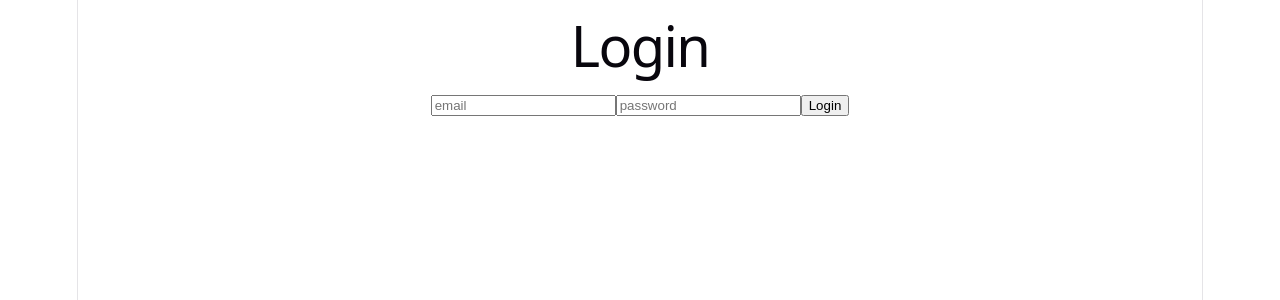
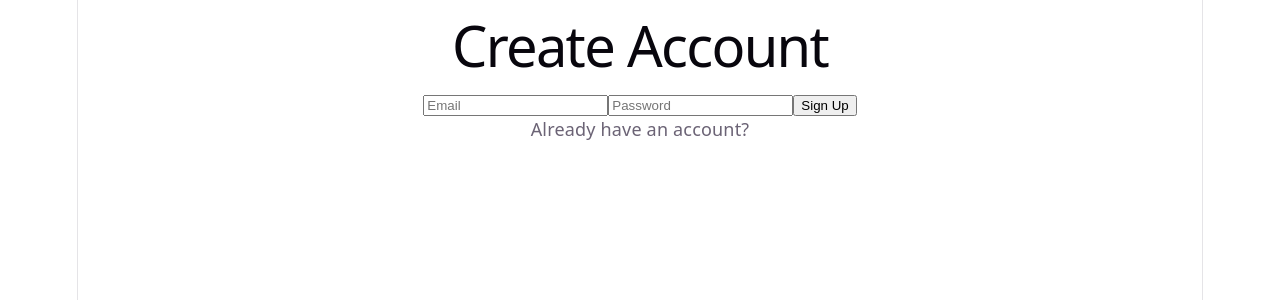
Before and after one commit to watsonlimprevil/finance-frontend, a React (Vite) app: page / in a window 1280 px wide. Shown: the top 300 px of the page. Built offline with nearby package versions, Linux system fonts and the light colour scheme.

Commit message:
added a signup page

```diff
--- a/src/App.jsx
+++ b/src/App.jsx
@@ -7,7 +7,7 @@ import Dashboard from "./pages/Dashboard";
 import Transactions from "./components/Transactions";
 import Insights from "./pages/Insights";
 import Settings from "./components/Settings";
-
+import Signup from "./pages/Signup";
 import Layout from "./components/Layout";
 import AddTransaction from "./components/AddTransactions";
 import Budgets from "./pages/Budgets";
@@ -17,8 +17,8 @@ export default function App() {
     <BrowserRouter>
       <Routes>
 
-        <Route path="/" element={<Login />} />
-        <Route path="/register" element={<Register />} />
+        <Route path="/" element={<Signup />} />
+        <Route path="/login" element={<Login />} />
 
         <Route
           path="/dashboard"
--- /dev/null
+++ b/src/pages/Signup.jsx
@@ -0,0 +1,65 @@
+import { useState } from "react";
+import { useNavigate } from "react-router-dom";
+
+export default function Signup(){
+    const navigate = useNavigate();
+    const API_URL = import.meta.env.VITE_API_URL;
+
+    const [email , setEmail] = useState('');
+    const [password , setPassword] = useState('')
+    const [error , setError] = useState('')
+
+    async function handleSignUp(e){
+        e.preventDEfault();
+        setError("");
+
+        try{
+            const res = await fetch(`${API_URL}/auth/register`,{
+                method: 'POST',
+                headers:{'Content-Type' : 'application/json'},
+                body: JSON.stringify({email , password})
+            })
+
+            const data = await res.json();
+            if(!res.ok) throw new Error(data.error)
+
+                localStorage.setItem('token' , data.token)
+                navigate('/dashboard')
+        }catch(error){
+            setError(error.message)
+        }
+    }
+
+    return(
+        <div className="auth-container">
+            <h1>Create Account</h1>
+            {error && <p style={{color :'red'}}>{error}</p>}
+
+            <form onSubmit={handleSignUp}>
+                <input
+                type="email"
+                placeholder="Email"
+                value={email}
+                onChange={(e)=> setEmail(e.target.value)}
+                />
+                <input
+                type="password"
+                placeholder="Password"
+                value={password}
+                onChange={(e)=> setPassword(e.target.value)}
+                />
+                <button type="submit">Sign Up</button>
+
+            </form>
+            <p>
+                Already have an account?{''}
+                <span
+                style={{color: 'cyan' , cursor: 'pointer'}}
+                onClick={() => navigate('/login')}
+                >
+
+                </span>
+            </p>
+        </div>
+    )
+}
```
